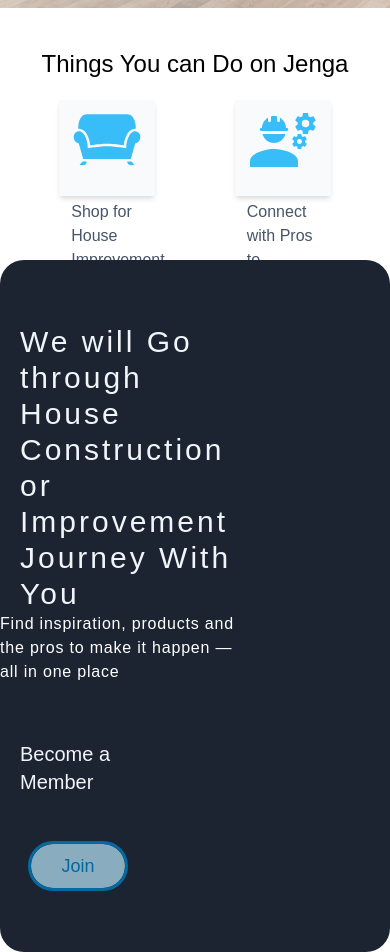
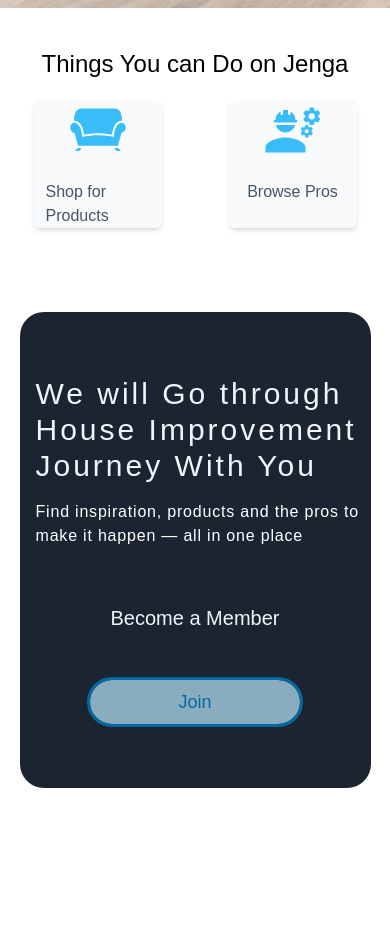
Before and after one commit to luckson1/Jenga, a Next.js app: page / in a window 390 px wide. Shown: the part 900-1852 px from the top of the page. After the commit the page ends 1752 px from the top, so only its background shows below. Built offline with nearby package versions, Linux system fonts and the light colour scheme.

Commit message:
style: better home page

```diff
--- a/pages/index.tsx
+++ b/pages/index.tsx
@@ -97,23 +97,23 @@
       </div>
       <div className="w-screen h-screen flex flex-col  ">
         <p className="text-2xl mt-10 text-center ">Things You can Do on Jenga</p>
-        <div className="w-[90%] flex flex-row flex-wrap justify-around mt-5 mx-auto">
-          <div className="bg-slate-50 h-24 w-24 md:w-[40%] flex flex-row flex-wrap items-center shadow-md gap-5 md:gap-7 px-3 md:px-5 cursor-pointer">
-<GiSofa className="text-[80px] text-sky-400"/>
-<p className="text-slate-600 hover:text-sky-400">Shop for House Improvement Products</p>
+        <div className=" w-full md:w-[90%] h-[35%] flex flex-row flex-wrap justify-around mt-5 mx-auto">
+          <div className="bg-slate-50 h-32 w-32  md:w-[40%] rounded-md flex  flex-col md:flex-row  items-center shadow-md gap-5 md:gap-7 px-3 md:px-5 cursor-pointer">
+<GiSofa className="text-[60px] md:text-[80px] text-sky-400"/>
+<p className="text-slate-600 hover:text-sky-400">Shop for Products</p>
           </div>
-          <div className="bg-slate-50 h-24 w-24 md:w-[40%] flex flex-row flex-wrap items-center shadow-md gap-5 md:gap-7 px-3 md:px-5 cursor-pointer">
-<MdEngineering className="text-[80px] text-sky-400"/>
-<p className="text-slate-600 hover:text-sky-400">Connect with Pros to Implement Your Ideas</p>
+          <div className="bg-slate-50 h-32 w-32 md:w-[40%] rounded-md flex flex-col md:flex-row  items-center shadow-md gap-5 md:gap-7 px-3 md:px-5 cursor-pointer">
+<MdEngineering className="text-[60px] md:text-[80px] text-sky-400"/>
+<p className="text-slate-600 hover:text-sky-400">Browse Pros</p>
           </div>
 
         </div>
-        <div className=" w-full md:w-[90%] h-min-min md:h-[500px]  flex md:flex-row flex-col bg-[#1B2430] rounded-3xl gap-7 my-16 py-16 mx-auto" >
-<div className="flex flex-col justify-center items-center w-[60%]">
-  <p className="text-3xl tracking-widest text-slate-100 ml-5 md:ml-16">We will Go through House Construction or Improvement Journey With You </p>
-  <p className="text-white text-large tracking-wider text-start">Find inspiration, products and the pros to make it happen — all in one place</p>
+        <div className=" w-[90%] h-[60%]  flex md:flex-row flex-col bg-[#1B2430] rounded-3xl gap-7 my-16 py-16 mx-auto" >
+<div className="flex flex-col justify-center items-center w-full md:w-[60%]">
+  <p className="text-3xl tracking-widest text-slate-100 ml-4 md:ml-16">We will Go through House  Improvement Journey With You </p>
+  <p className="text-white text-large tracking-wider text-start ml-4 mt-4">Find inspiration, products and the pros to make it happen — all in one place</p>
 </div>
-<div className="flex flex-col justify-center items-center align-baseline w-[40%]">
+<div className="flex flex-col justify-center items-center align-baseline w-full md:w-[40%]">
 <p className="text-xl text-slate-100 mx-5  md:mx-15 my-7"> Become a Member</p>
 <button className="w-[60%] text-lg py-2 rounded-full hover:bg-sky-400 mt-5  font-light text-sky-700 outline outline-sky-700 hover:outline-none bg-sky-200 bg-opacity-70 hover:text-white">
 
```
